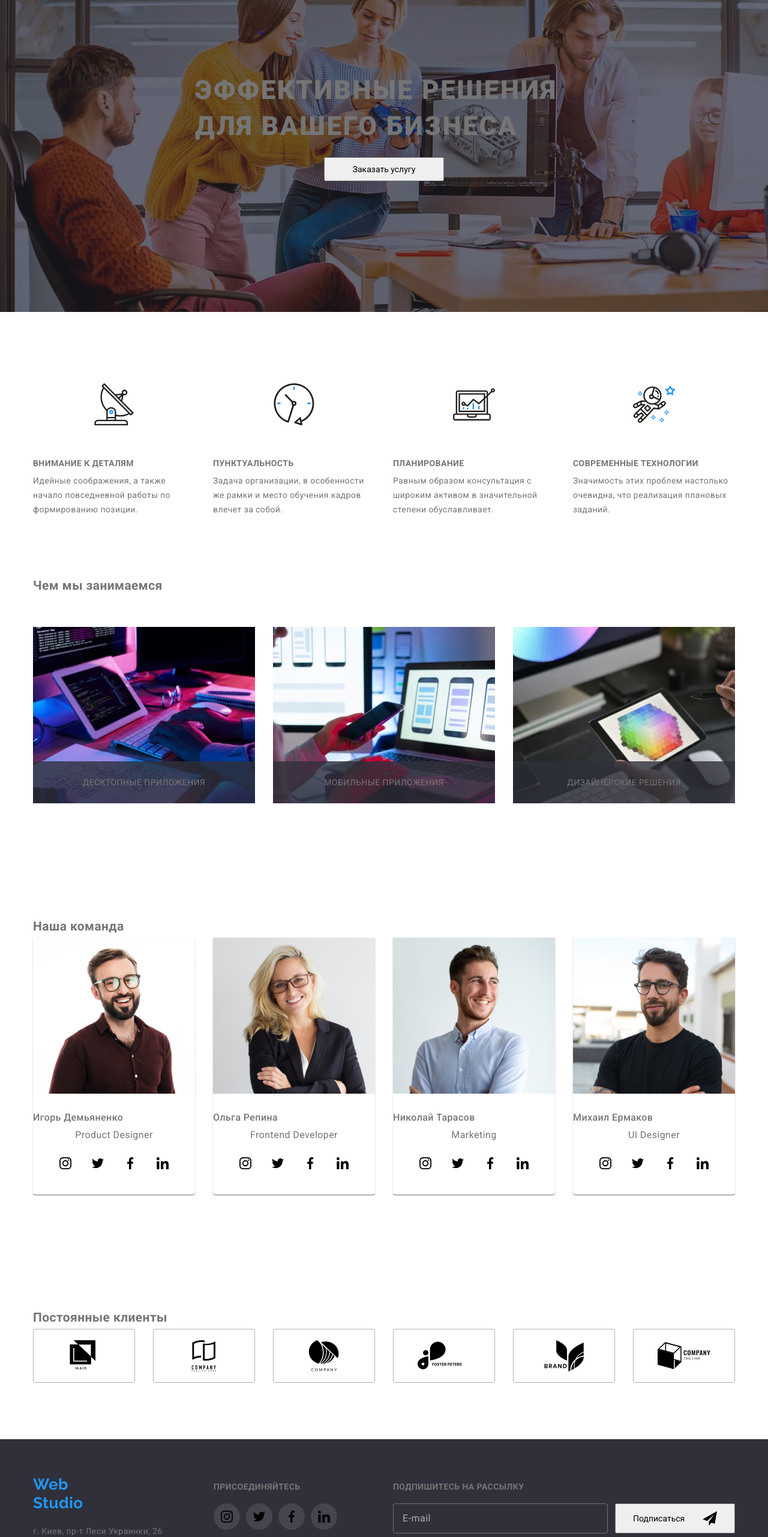
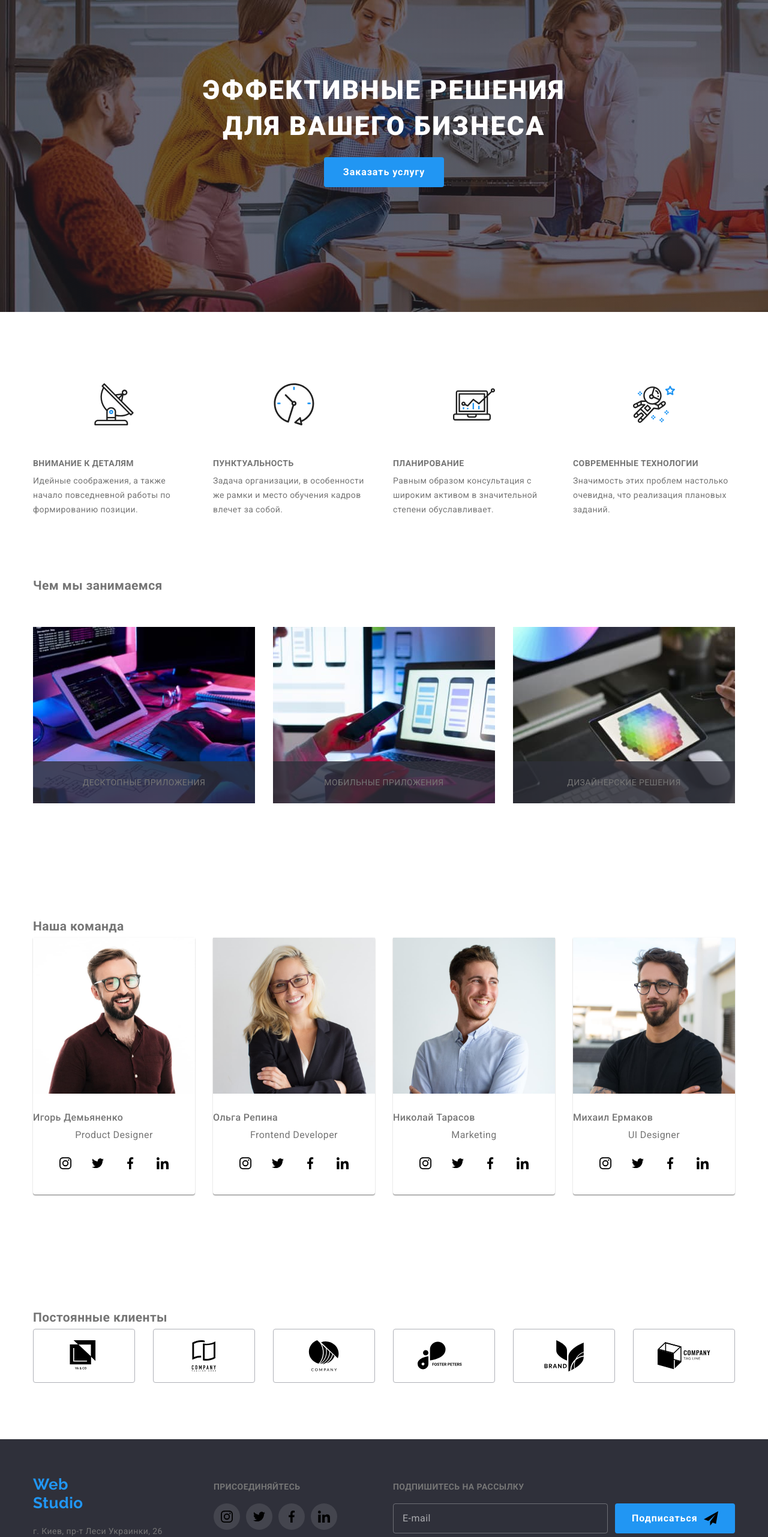
Before and after one commit to vtabashniuk/goit-markup-hw-07, a plain HTML site: page index.html in a window 1280 px wide. Shown: the part 160-2722 px from the top of the page at 60% size. Drawn offline with nearby package versions, Linux system fonts and the light colour scheme; files whose address does not match are found by name.

Commit message:
оформляет header, hero с помощью препроцессора

```diff
--- a/css/styles.css
+++ b/css/styles.css
@@ -215,7 +215,7 @@ header::after {
 
 /* ======= MAIN ======= */
 /* ======= HERO ======= */
-.hero-section {
+/* .hero-section {
   margin: 0 auto;
   max-width: 1600px;
   height: 600px;
@@ -225,16 +225,16 @@ header::after {
       rgba(47, 48, 58, 0.4)
     ),
     url("../img/studio/hero/hero-background.jpg");
-}
+} */
 
-.hero-container {
+/* .hero-container {
   width: 630px;
   height: 100%;
   margin: 0 auto;
   padding: 200px 0;
-}
+} */
 
-.hero-container .title {
+/* .hero-container .title {
   margin: 0 auto 22px auto;
   font-weight: 900;
   font-size: 44px;
@@ -242,15 +242,15 @@ header::after {
   letter-spacing: 0.06em;
   text-transform: uppercase;
   color: var(--white);
-}
+} */
 
-.hero-container > .modal-button {
+/* .hero-container > .modal-button {
   display: block;
   min-width: 200px;
   margin-left: auto;
   margin-right: auto;
   padding: 10px 32px;
-}
+} */
 
 /* ======= OUR ADVANTAGES ======= */
 .advantages-section {
--- a/sass/components/_title.scss
+++ b/sass/components/_title.scss
@@ -1,4 +1,4 @@
-.title {
+%title {
   margin-bottom: 50px;
   font-weight: 700;
   font-size: 36px;
--- /dev/null
+++ b/sass/layout/_hero.scss
@@ -0,0 +1,37 @@
+.hero-section {
+  margin: 0 auto;
+  max-width: 1600px;
+  height: 600px;
+  background-color: #c4c4c4;
+  background-image: linear-gradient(
+      rgba(47, 48, 58, 0.4),
+      rgba(47, 48, 58, 0.4)
+    ),
+    url("../img/studio/hero/hero-background.jpg");
+}
+
+.hero-container {
+  width: 630px;
+  height: 100%;
+  margin: 0 auto;
+  padding: 200px 0;
+
+  & .title {
+    margin: 0 auto 22px auto;
+    font-weight: 900;
+    font-size: 44px;
+    line-height: 1.364;
+    letter-spacing: 0.06em;
+    text-align: center;
+    text-transform: uppercase;
+    color: $white;
+  }
+
+  & .modal-button {
+    @extend .modal-button;
+    display: block;
+    min-width: 200px;
+    margin: 0 auto;
+    padding: 10px 32px;
+  }
+}
--- a/sass/pages/_index.scss
+++ b/sass/pages/_index.scss
@@ -3,5 +3,8 @@
 @import "../base/commons";
 @import "../base/fonts-properties";
 @import "../utils/visually-hidden";
+@import "../components/logo";
+@import "../components/title";
+@import "../components/modal-button";
 @import "../layout/header";
-@import "../components/logo";
+@import "../layout/hero";
```
Also changed, not shown: css/main.css, css/main.min.css, sass/components/_modal-button.scss (indentation only), 2 other files. Lines whose indentation alone changed are shown as unchanged.
